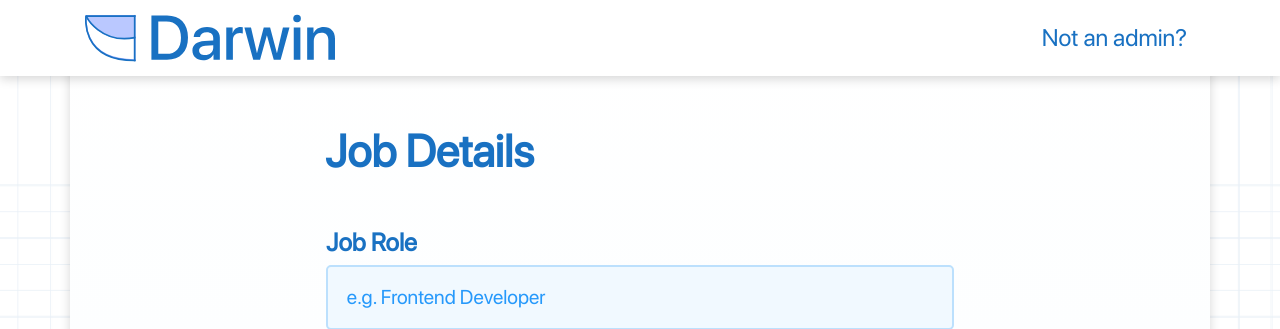
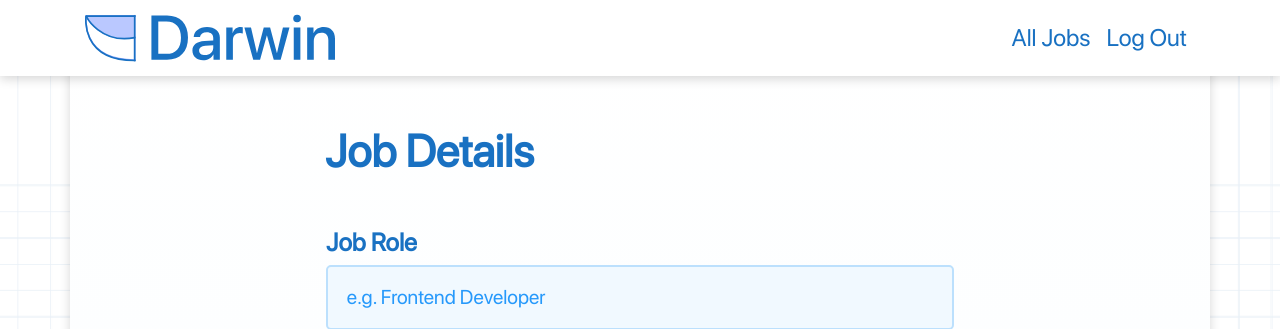
Before and after one commit to mihirs16/Project-Darwin, a Flask app: page /admin/jobdetails/add in a window 1280 px wide. Shown: the top 329 px of the page. Run offline with Flask 2, Linux system fonts and the light colour scheme; the visitor is signed in with stand-in values (Sample User, id 1); some libraries are stand-ins or nearby versions.

Commit message:
Minor fixes
Fixed Navigation across admin portal

```diff
--- a/app.py
+++ b/app.py
@@ -134,7 +134,7 @@ def admin():
             return flask.redirect(flask.url_for('billboard'))
     return flask.redirect(flask.url_for('admin'))
 
-@app.route('/billboard')
+@app.route('/admin/billboard')
 @flask_login.login_required
 def billboard():
     return flask.render_template('job_billboard.html')
--- a/templates/job_billboard.html
+++ b/templates/job_billboard.html
@@ -51,9 +51,11 @@
                     <h1 id="career-head">Career Opportunities</h1>
                 </div>
                 <div class="col-4">
-                    <form action="">
+                    <form action="http://localhost:5000/admin/jobdetails/add">
                         <div class="submit_div">
-                            <button type="submit" class="login-btn">POST NEW JOB &nbsp;+ </button>
+                            <!-- <a href=""> -->
+                                <button type="submit" class="login-btn">POST NEW JOB &nbsp;+ </button>
+                            <!-- </a> -->
                         </div>
                     </form>
                 </div>
--- a/templates/job_manage.html
+++ b/templates/job_manage.html
@@ -31,13 +31,15 @@
             <div class="collapse navbar-collapse" id="navbarResponsive">
                 <ul class="navbar-nav ml-auto">
                     <li class="nav-item">
-                        <a class="nav-link js-scroll-trigger" href="homepage.html"><span style="color: #1971c2; font-size: x-large;">Not an admin?</span></a>
+                        <a class="nav-link js-scroll-trigger" href="/admin/billboard"><span style="color: #1971c2; font-size: x-large;">All Jobs</span></a>
+                    </li>
+                    <li class="nav-item">
+                        <a class="nav-link js-scroll-trigger" href="logout"><span style="color: #1971c2; font-size: x-large;">Log Out</span></a>
                     </li>
                 </ul>
             </div>
         </div>
     </nav>
-
     <!-- Form -->
     <div class="container" id="window">
         <form action="/admin/jobdetails/add" method="POST" id="jobform">
```
